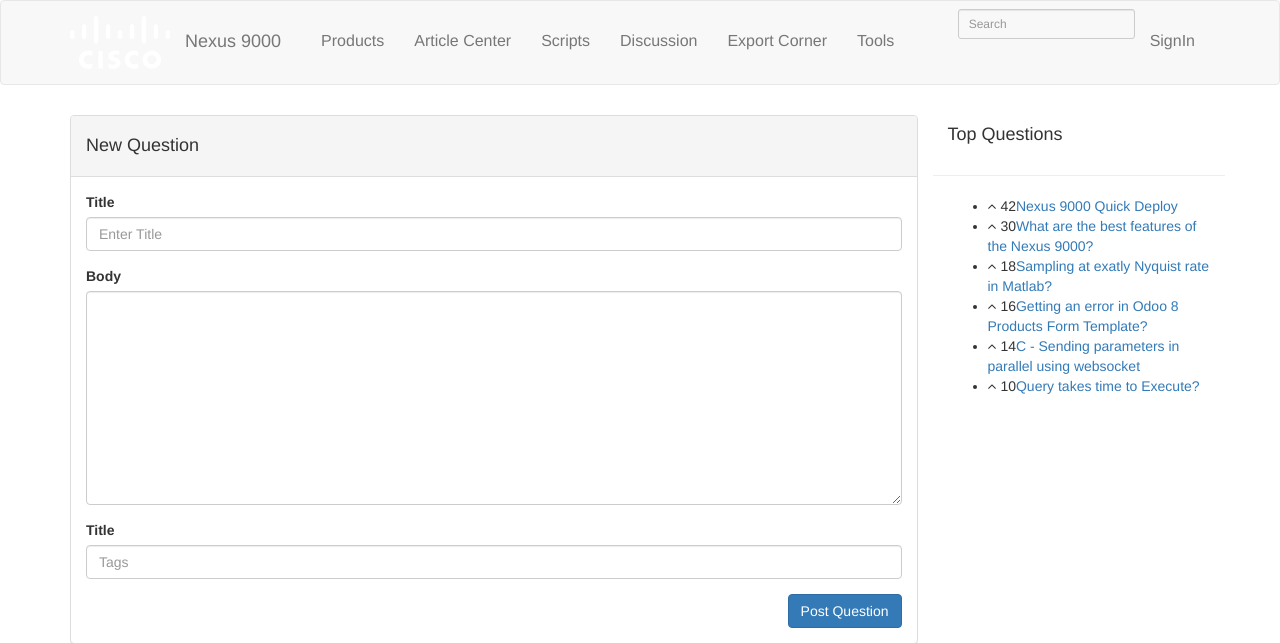
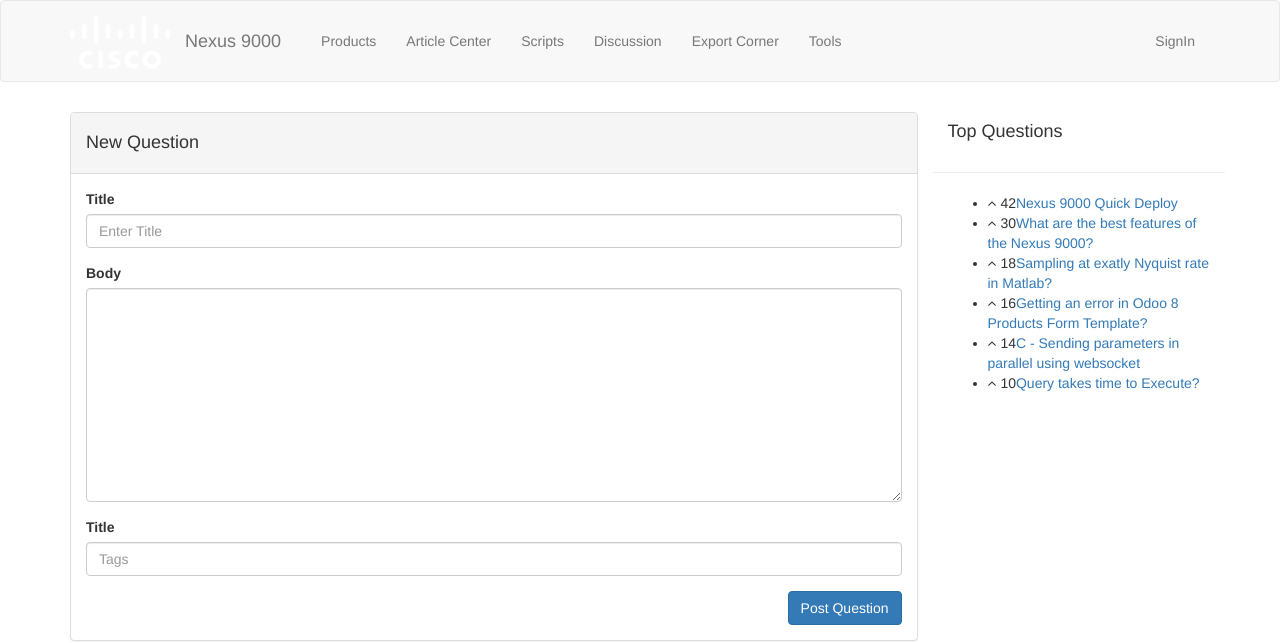
Before and after one commit to gopal1cloud/nexus9k_webportal, a Django app: page /new_question in a window 1280 px wide. Shown: the top 643 px of the page. Run offline with Django 3.2, Linux system fonts and the light colour scheme; some libraries are stand-ins or nearby versions.

Commit message:
fixing issues in header

```diff
--- a/nexus9k/static/css/site.css
+++ b/nexus9k/static/css/site.css
@@ -1,20 +1,21 @@
-/*Main Header */
+/*Main Header start*/
 
-.navbar-nexus{
-  background-color: #435869;border-radius: 0px;border:none;
-}
+
+.navbar-nexus .navbar-brand{padding:15px;}
 .navbar-nexus .navbar-brand > img{display: inline}
-.navbar-nexus .navbar-brand{height: auto;}
 .navbar-nexus .navbar-brand:hover, .navbar-nexus .navbar-brand:focus{color:#fff;}
-.navbar-nexus .navbar-nav > li > a {
-    color: #fff;
-  font-size: 16px;
-}
-.navbar-nexus .navbar-brand{color: #fff}
-.navbar-nexus .form-control{background-color: transparent;color:#fff;}
+.navbar-nexus .form-control{color:#fff;}
 .navbar-nexus .nav.navbar-nav, .navbar-form{
   padding: 15px 0 15px 0;
 }
+.navbar-nexus .navbar-nav > li > a {
+  padding-bottom: 0px;
+ padding-top: 0px;
+}
+.navbar-nexus .nav.navbar-nav{
+  padding: 30px 0px;
+}
+
 
 /*Main Footer*/
 .footer {
--- a/nexus9k/templates/modules/header.html
+++ b/nexus9k/templates/modules/header.html
@@ -30,12 +30,12 @@
         <li><a href="{% url 'login' %}">SignIn</a></li>
 
       </ul>
-      <form class="navbar-form navbar-right" role="search">
+      {% comment %}<form class="navbar-form navbar-right" role="search">
         <div class="form-group">
           <input type="text" class="form-control input-sm" placeholder="Search">
         </div>
 
-      </form>
+      </form>{% endcomment %}
 
     </div><!-- /.navbar-collapse -->
   </div><!-- /.container-fluid -->
```
